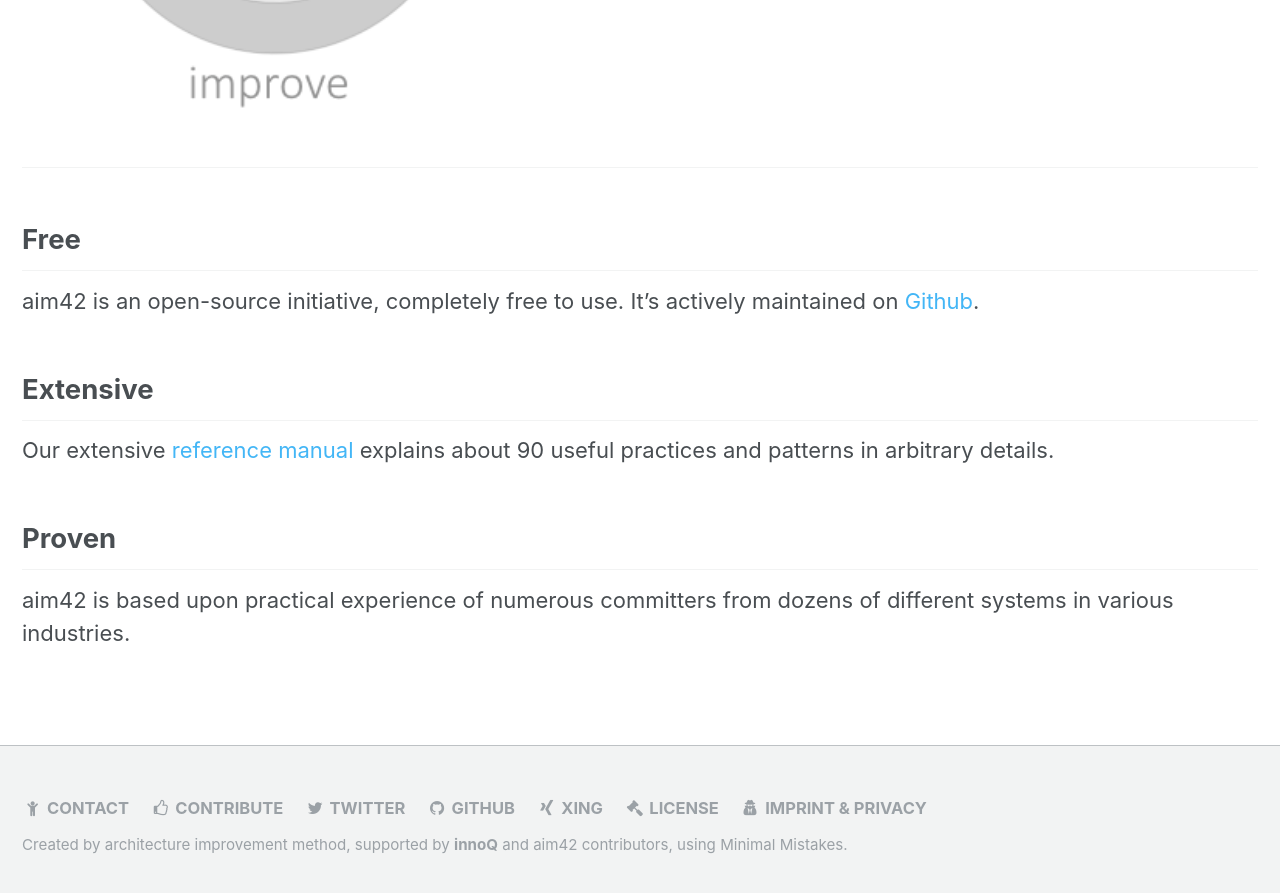
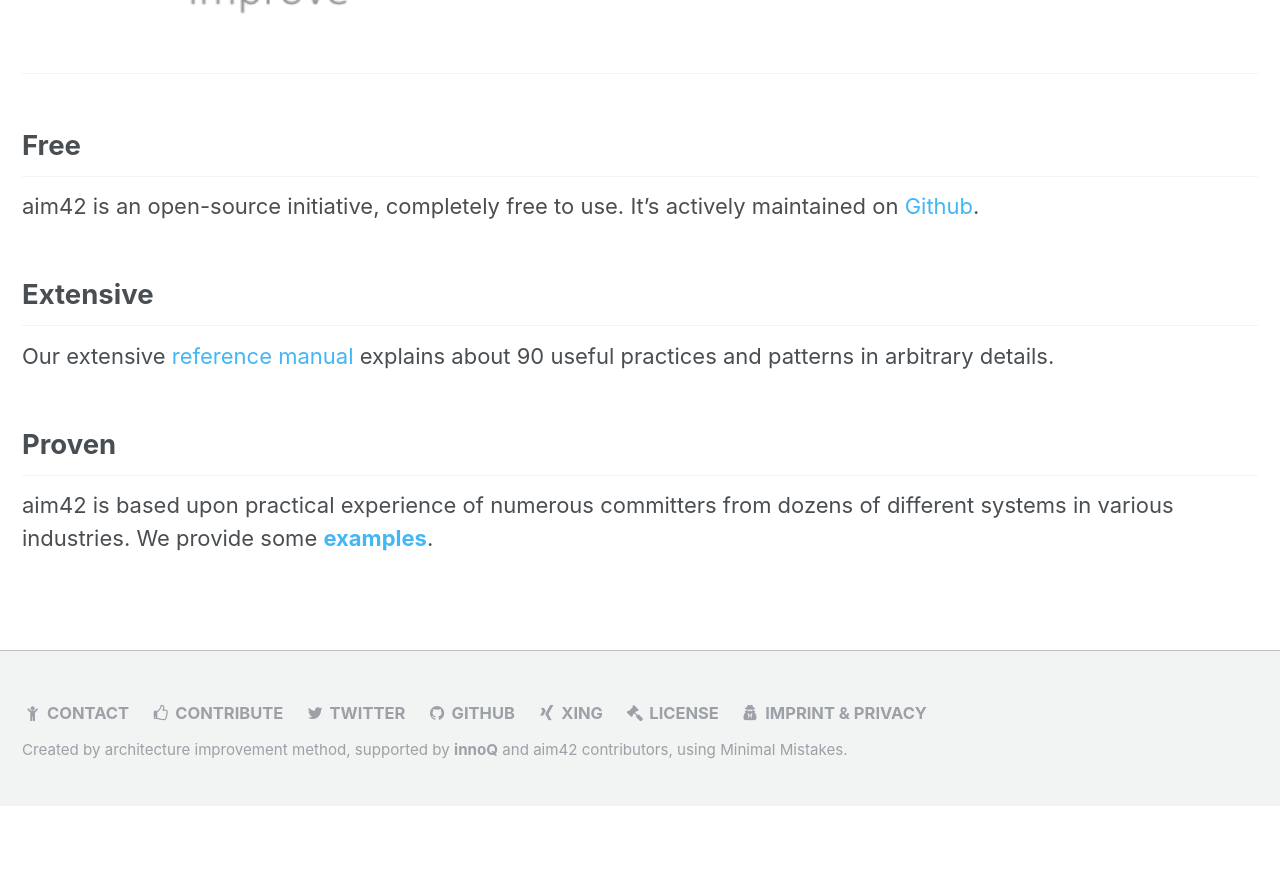
Before and after one commit to aim42/aim42.org-site, a Jekyll site: the page built from _pages/home.md, in a window 1280 px wide and 900 px high, scrolled down 3697 px. Shown: the top 893 px of the window. Built offline with Jekyll 4.4.1, drawn with Linux system fonts in a browser that asks for light colours; after the commit the page ends 4503 px from its top, so only the background shows below that; some of the changed text lies outside the part shown.

Commit message:
shortened intro text on homepage

```diff
--- a/_pages/home.md
+++ b/_pages/home.md
@@ -103,4 +100,5 @@ practices and patterns in arbitrary details.
 
 ## Proven
 aim42 is based upon practical experience of numerous committers
-from dozens of different systems in various industries.
+from dozens of different systems in various industries. We provide some
+[**examples**](/examples).
```
Also changed, not shown: other parts of _pages/home.md (+0 -3 lines).
